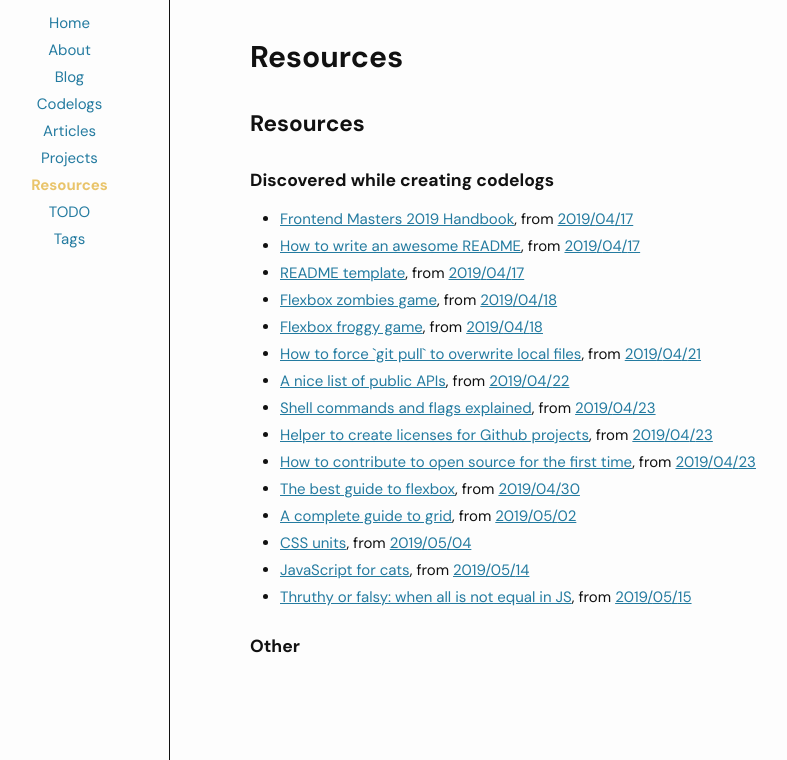
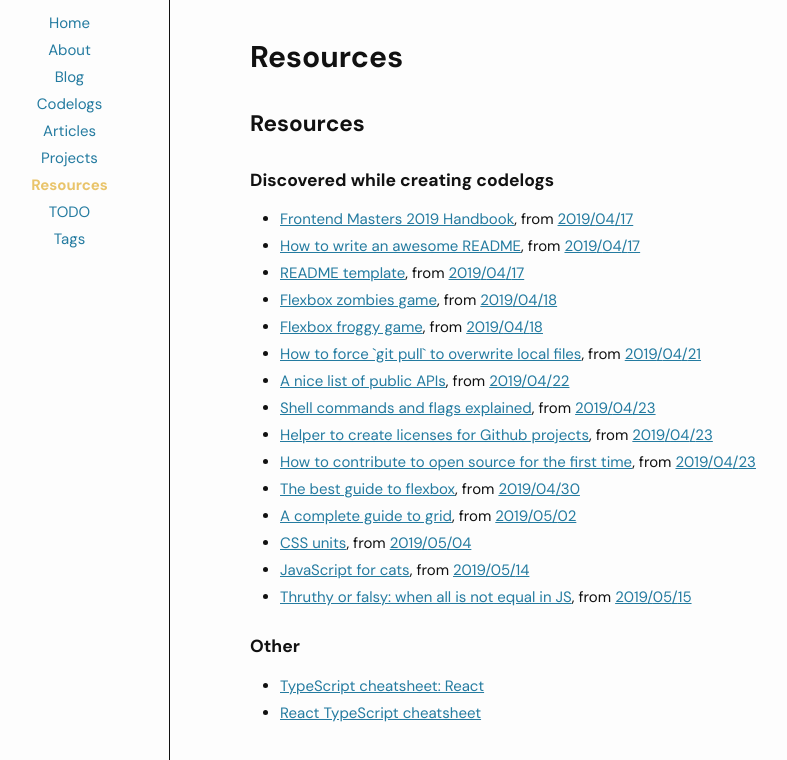
Before and after one commit to msieroslawska/msieroslawska.github.io, a Next.js app: page /resources in a window 1280 px wide. Shown: the top 760 px of the page, without its empty margins (30-817 px from the left). Built offline with nearby package versions, Linux system fonts and the light colour scheme.

Commit message:
Add cheatsheet resources

```diff
--- a/dataSources/resources.ts
+++ b/dataSources/resources.ts
@@ -138,4 +138,13 @@ export const CODELOGS_RESOURCES: CodelogResource[] = [
   },
 ];
 
-export const OTHER_RESOURCES: Resource[] = [];
+export const OTHER_RESOURCES: Resource[] = [
+  {
+    title: 'TypeScript cheatsheet: React',
+    url: 'https://github.com/typescript-cheatsheets/react',
+  },
+  {
+    title: 'React TypeScript cheatsheet',
+    url: 'https://react-typescript-cheatsheet.netlify.app/docs/basic/setup',
+  },
+];
```
